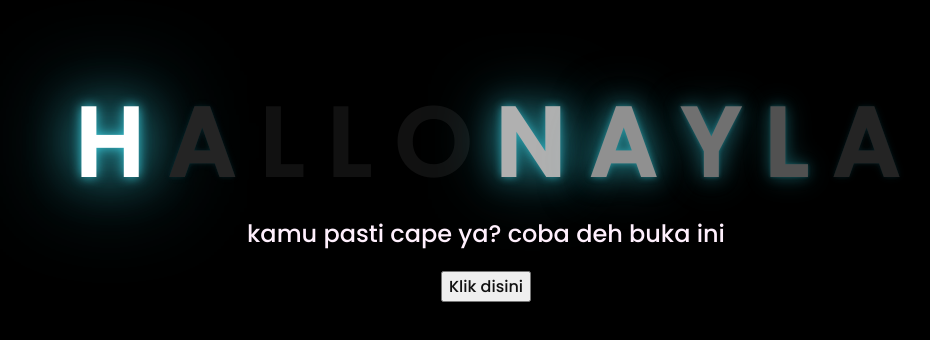
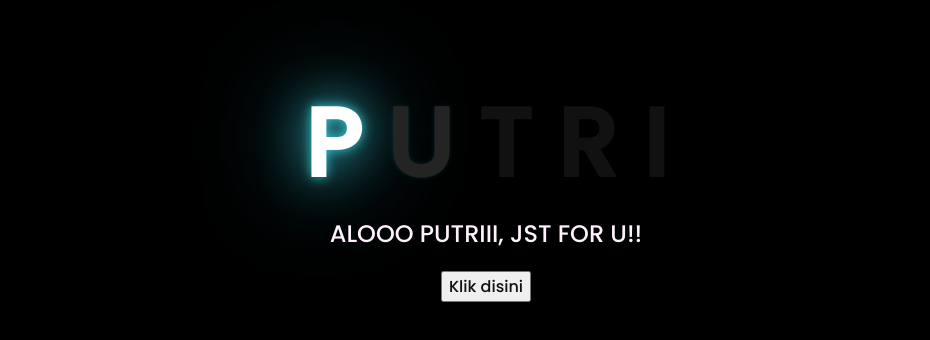
Before and after one commit to Kaanage04/kaanage24.github.io, a plain HTML site: page index.html in a window 1280 px wide. Shown: the part 222-562 px from the top of the page, without its empty margins (162-1092 px from the left). Drawn offline with Linux system fonts and the light colour scheme.

Commit message:
Update index.html

```diff
--- a/index.html
+++ b/index.html
@@ -11,21 +11,18 @@
 <body>
     <div class="greetings">
     <!-- silahkan menambah kata sesuai keinginan dengan <span>text...</span -->
-        <span>H</span>
-        <span>A</span>
-        <span>L</span>
-        <span>L</span>
-        <span>O</span>
-        <span>N</span>
-        <span>A</span>
-        <span>Y</span>
-        <span>L</span>
-        <span>A</span>
+        <span>P</span>
+        <span>U</span>
+        <span>T</span>
+        <span>R</span>
+        <span>I</span>
+
+
 
     </div>
 
     <div class="description">
-        <span>kamu pasti cape ya? coba deh buka ini</span>
+        <span>ALOOO PUTRIII, JST FOR U!!</span>
     </div>
     <div class="button">
         <button>
```
